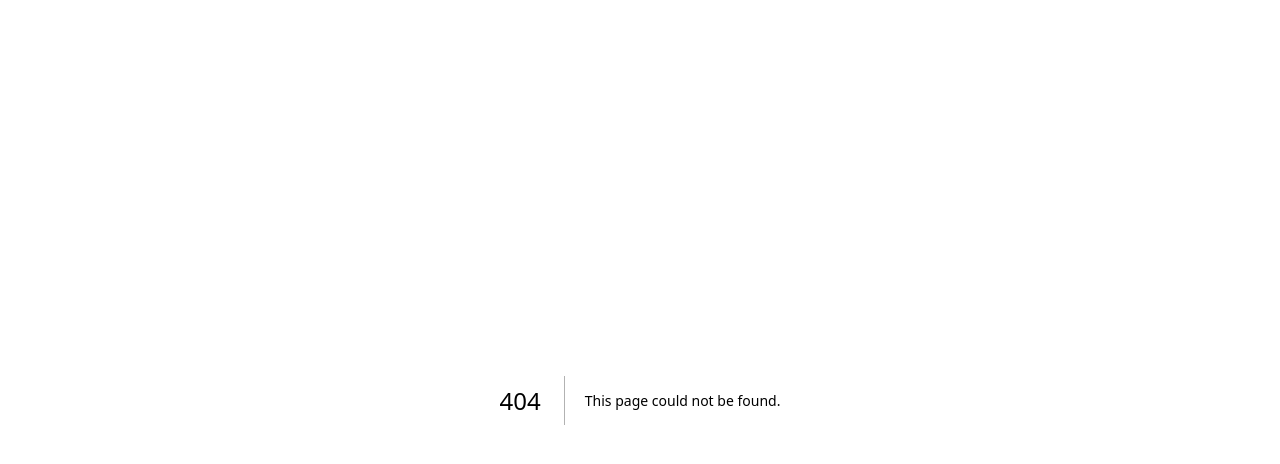
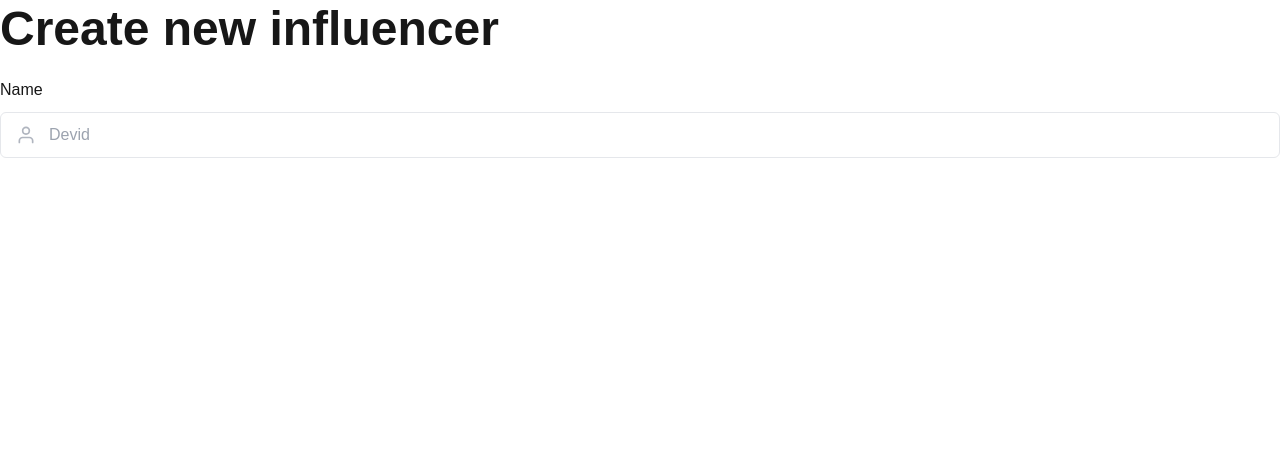
Before and after one commit to HasanaghaAzad/influencer-management-app, a Next.js app: page /create in a window 1280 px wide. Before the commit this address had no page. Shown: the top 464 px of the page. Built offline with nearby package versions, Linux system fonts and the light colour scheme.

Commit message:
added tailgrids, first tests for creation page, first structure elements for components

```diff
--- /dev/null
+++ b/app/create/page.tsx
@@ -0,0 +1,12 @@
+import NameInput from "@/components/form/nameInput";
+import React from "react";
+export default function Page() {
+  return (
+    <div className="wrapper">
+      <h1 className="mb-5 text-4xl font-bold !leading-[1.208] text-dark dark:text-white sm:text-[42px] lg:text-[40px] xl:text-5xl">Create new influencer</h1>
+      <form>
+        <NameInput />
+      </form>
+    </div>
+  );
+}
--- /dev/null
+++ b/components/form/nameInput.tsx
@@ -0,0 +1,16 @@
+const NameInput = () => {
+  return (
+    <>
+      <label className="mb-[10px] block text-base font-medium text-dark dark:text-white">Name</label>
+      <div className="relative">
+        <input type="text" placeholder="Devid" className="w-full bg-transparent rounded-md border border-stroke dark:border-dark-3 py-[10px] pr-3 pl-12 text-dark-6 outline-none transition focus:border-primary active:border-primary disabled:cursor-default disabled:bg-gray-2" />
+        <span className="absolute top-1/2 left-4 -translate-y-1/2">
+          <svg width={20} height={20} viewBox="0 0 20 20" fill="none" xmlns="http://www.w3.org/2000/svg">
+            <path d="M3.72 12.886a4.167 4.167 0 0 1 2.947-1.22h6.666a4.167 4.167 0 0 1 4.167 4.167v1.666a.833.833 0 1 1-1.667 0v-1.666a2.5 2.5 0 0 0-2.5-2.5H6.667a2.5 2.5 0 0 0-2.5 2.5v1.666a.833.833 0 1 1-1.667 0v-1.666a4.17 4.17 0 0 1 1.22-2.947ZM10 3.333a2.5 2.5 0 1 0 0 5 2.5 2.5 0 0 0 0-5Zm-4.166 2.5a4.167 4.167 0 1 1 8.333 0 4.167 4.167 0 0 1-8.333 0Z" opacity={0.8} fillRule="evenodd" clipRule="evenodd" fill="#9CA3AF" />
+          </svg>
+        </span>
+      </div>
+    </>
+  );
+};
+export default NameInput;
```
Also changed, not shown: package.json (+5 -4 lines), 1 other file (tests, documents, lock files or other folders).
